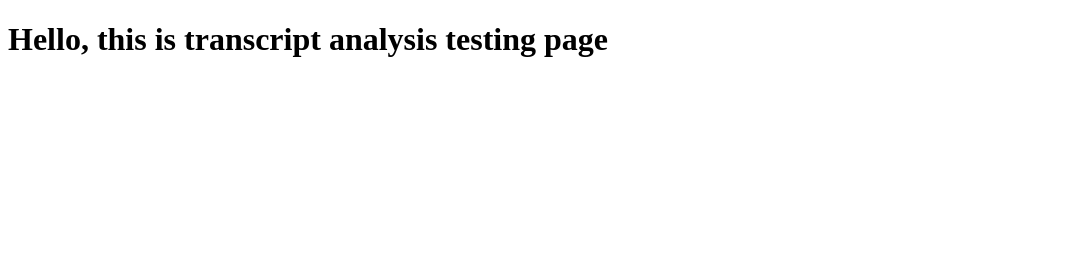
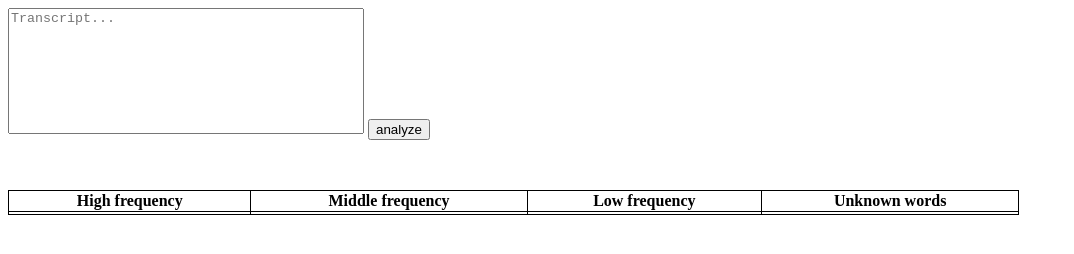
Before and after one commit to Eduling-International/transcript-analysis-test-page, a plain HTML site: page index.html in a window 1280 px wide. Shown: the whole page, without its empty margins (0-1074 px from the left). Drawn offline with Linux system fonts and the light colour scheme.

Commit message:
complete testing page

```diff
--- a/index.html
+++ b/index.html
@@ -5,11 +5,36 @@
     <meta charset="UTF-8">
     <meta http-equiv="X-UA-Compatible" content="IE=edge">
     <meta name="viewport" content="width=device-width, initial-scale=1.0">
+    <link rel="stylesheet" href="style.css">
+    <script type="text/javascript" src="script.js"></script>
     <title>Document</title>
 </head>
 
 <body>
-    <h1>Hello, this is transcript analysis testing page</h1>
+    <div>
+        <textarea rows="8" id="transcript" placeholder="Transcript..."></textarea>
+        <button onclick="analyze()" id="analyze">analyze</button>
+    </div>
+    <div id="analysis-result">
+        <table id="analysis-table">
+            <thead>
+                <tr>
+                    <th>High frequency</th>
+                    <th>Middle frequency</th>
+                    <th>Low frequency</th>
+                    <th>Unknown words</th>
+                </tr>
+            </thead>
+            <tbody>
+                <tr>
+                    <td></td>
+                    <td></td>
+                    <td></td>
+                    <td></td>
+                </tr>
+            </tbody>
+        </table>
+    </div>
 </body>
 
 </html>
--- /dev/null
+++ b/script.js
@@ -0,0 +1,70 @@
+async function analyze() {
+  try {
+    // clean table
+    document
+      .querySelectorAll("#analysis-table > tbody > tr")
+      .forEach((item) => item.remove());
+
+    const txt_area = document.getElementById("transcript");
+    if (txt_area) {
+      const value = String(txt_area.value.trim());
+      console.log(value);
+      if (value.length > 0) {
+        // call api
+        const response = await fetch(
+          "https://api.develop.eduling.org/api/v1/vocabulary-analysis/test-analysis",
+          {
+            method: "POST",
+            body: JSON.stringify({
+              Transcript: value,
+            }),
+            headers: {
+              "Content-Type": "application/json",
+            },
+          }
+        );
+        // success
+        const resJson = await response.json();
+        // parse to table
+        let highFreqMap = "", middleFreqMap = "", lowFreqMap = "", unknownWord = "";
+        if (resJson?.highFreqMap && resJson?.highFreqMap?.length > 0) {
+            resJson.highFreqMap.forEach((item) => {
+                highFreqMap = highFreqMap.concat(`${item.Occurrences} - ${item.Word}\n`)
+            })
+        }
+        if (resJson?.middleFreqMap && resJson?.middleFreqMap?.length > 0) {
+            resJson.middleFreqMap.forEach((item) => {
+                middleFreqMap = middleFreqMap.concat(`${item.Occurrences} - ${item.Word}\n`)
+            })
+        }
+        if (resJson?.lowFreqMap && resJson?.lowFreqMap?.length > 0) {
+            resJson.lowFreqMap.forEach((item) => {
+                lowFreqMap = lowFreqMap.concat(`${item.Occurrences} - ${item.Word}\n`)
+            })
+        }
+        if (resJson?.unknownWord && resJson?.unknownWord?.length > 0) {
+            resJson.unknownWord.forEach((item) => {
+                unknownWord = unknownWord.concat(`${item.Occurrences} - ${item.Word}\n`)
+            })
+        }
+        let table = document.getElementById("analysis-table");
+        let row = table.insertRow(-1); // insert at the end of the table
+
+        let cell1 = row.insertCell(0);
+        let cell2 = row.insertCell(1);
+        let cell3 = row.insertCell(2);
+        let cell4 = row.insertCell(3);
+
+        cell1.innerHTML = highFreqMap.replace(/\n/g, "<br>");
+        cell2.innerHTML = middleFreqMap.replace(/\n/g, "<br>");
+        cell3.innerHTML = lowFreqMap.replace(/\n/g, "<br>");
+        cell4.innerHTML = unknownWord.replace(/\n/g, "<br>");
+
+        window.alert("Success");
+      }
+    }
+  } catch (error) {
+    window.alert(JSON.stringify(error))
+    throw error
+  }
+}
--- /dev/null
+++ b/style.css
@@ -0,0 +1,21 @@
+#transcript {
+    width: 350px;
+    resize: none;
+}
+
+#analyze {
+    cursor: pointer;
+}
+
+#analysis-result {
+    margin-top: 50px;
+}
+
+table, td, th {
+  border: 1px solid;
+}
+
+table {
+    width: 80%;
+    border-collapse: collapse;
+}
```
